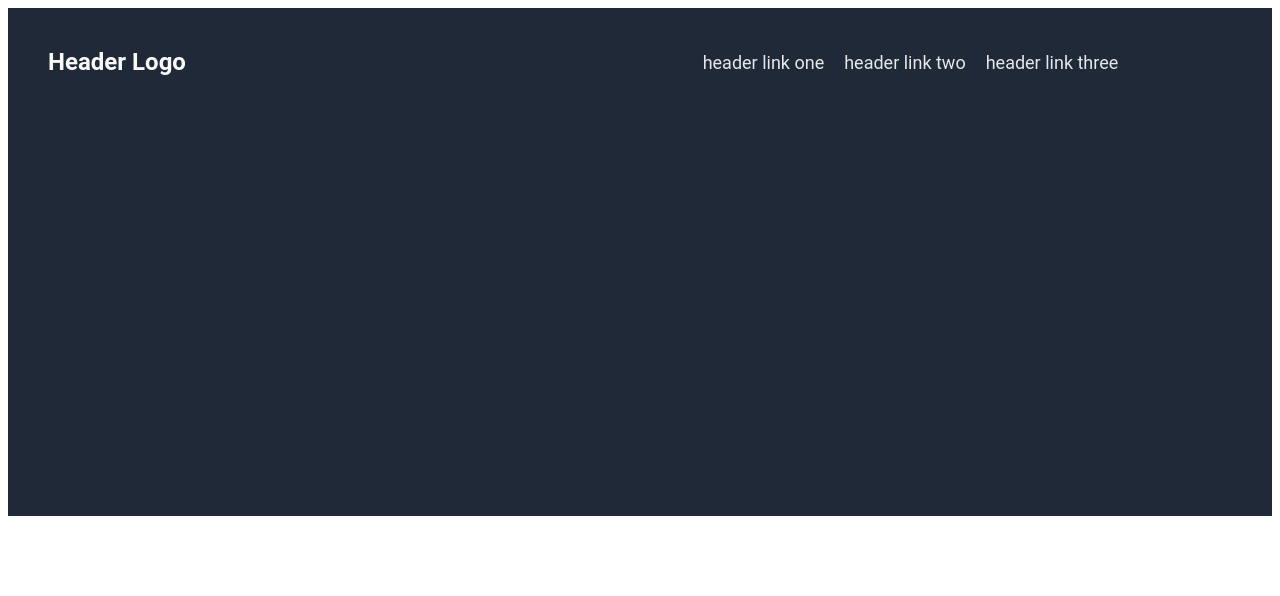
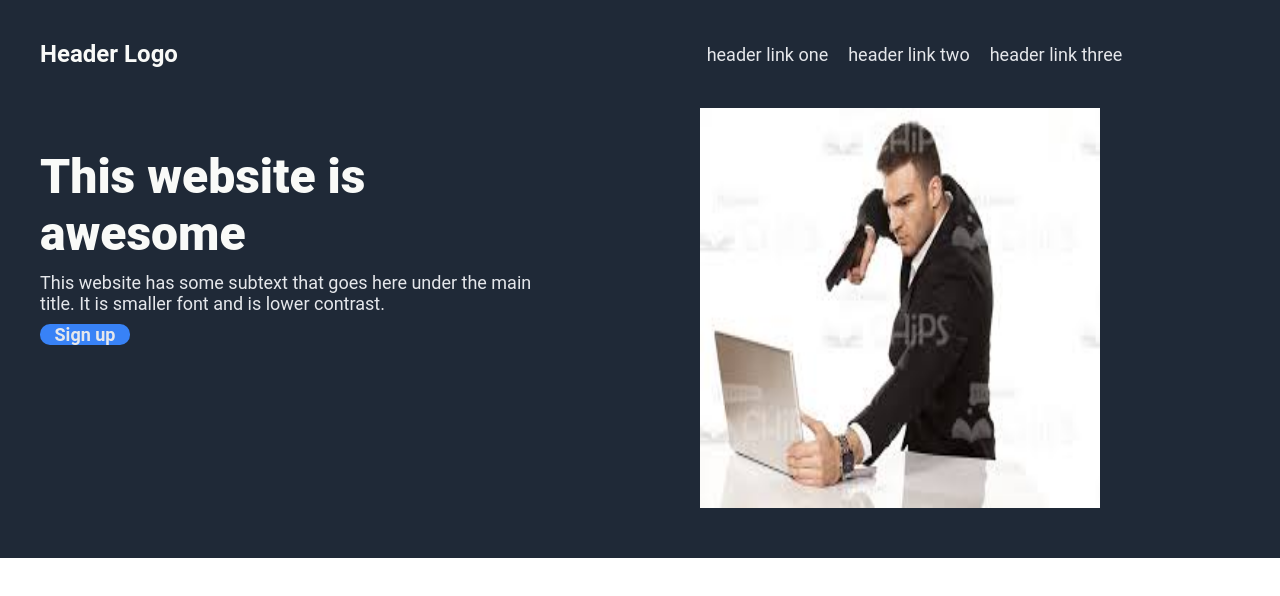
Before and after one commit to Nikiel54/odin-practice-website, a plain HTML site: page index.html in a window 1280 px wide. Drawn offline with Linux system fonts and the light colour scheme.

Commit message:
Finished top third of homepage

```diff
--- a/index.html
+++ b/index.html
@@ -16,9 +16,20 @@
                 <div>header link three</div>
             </div>
         </div>
-        <div class="info">
+        <div class="homepg-info">
+            <div class="homepg-desc">
+                <h1 class="title">This website is awesome</h1>
+                <div class="subtext">This website has some subtext that goes
+                    here under the main title. It is smaller
+                    font and is lower contrast.
+                </div>
+                <div class="sign-up-button">Sign up</div>
+            </div>
+            <img src="./assets/stock.jfif" alt="Some random image lol">
+        </div>
+    </div>
+    <div class="homepg-middle">
 
-        </div>
     </div>
 </body>
 </html>
--- a/styles.css
+++ b/styles.css
@@ -1,6 +1,12 @@
 * {
     box-sizing: border-box;
     font-family: 'roboto', Arial;
+}
+
+body {
+    margin: 0px;
+    padding: 0%;
+    height: 100;
 }
 
 .homepg-top {
@@ -36,6 +42,48 @@
     text-align: center;
 }
 
-.info {
+.homepg-info {
+    height: 450px;
+    display: flex;
+    gap: 100px;
+}
+
+.homepg-desc {
+    display: flex;
+    flex-direction: column;
+    flex: 0 0 auto;
+    padding: 40px;
+    width: 600px;
+    gap: 10px;
+}
+
+.homepg-desc div {
+    flex: 0 0 auto;
+    color: #e5e7eb;
+    font-size: 18px;
+}
+
+.title {
+    font-size: 48px;
+    color: #F9FAF8;
+    font-weight: 900;
+    margin: 0px;
+}
+
+.homepg-info img {
+    width: 400px;
     height: 400px;
 }
+
+.sign-up-button {
+    text-align: center;
+    background-color: #3882F6;
+    font-weight: bold;
+    width: 90px;
+    border-radius: 10px;
+}
+
+.homepg-middle {
+    height: 400px;
+    width: auto
+}
```
Also changed, not shown: assets/stock.jfif (added).
